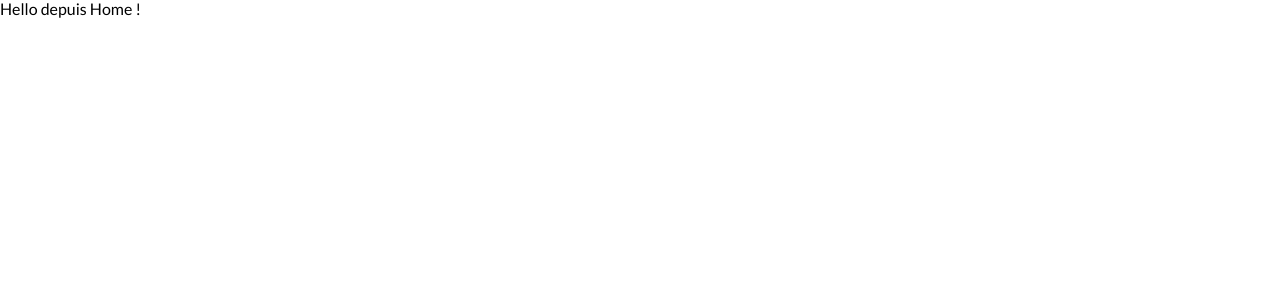
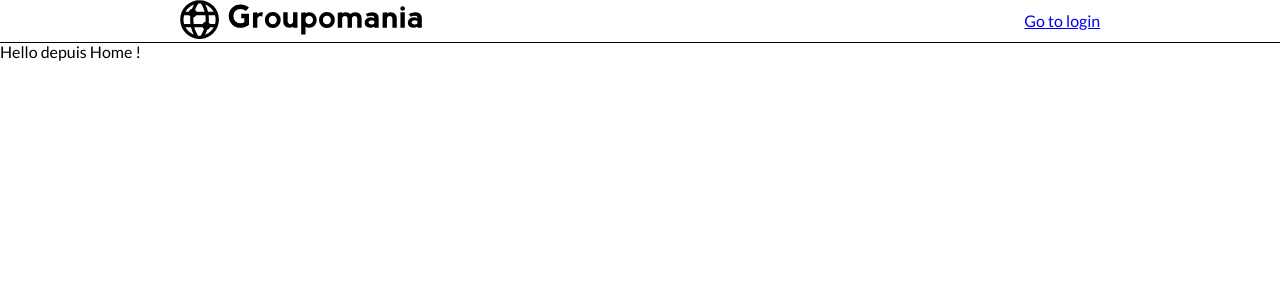
Before and after one commit to Hugo-LML/P7_OpenClassrooms, a React (Create React App) app in the folder frontend/: page / in a window 1280 px wide. Shown: the top 300 px of the page. Built offline with nearby package versions, Linux system fonts and the light colour scheme; no server answers.

Commit message:
Initialization of Redux

```diff
--- a/frontend/package.json
+++ b/frontend/package.json
@@ -8,10 +8,16 @@
     "@testing-library/user-event": "^13.5.0",
     "axios": "^0.26.1",
     "dotenv": "^16.0.0",
+    "js-cookie": "^3.0.1",
     "react": "^18.0.0",
     "react-dom": "^18.0.0",
+    "react-redux": "^8.0.0",
     "react-router-dom": "^6.3.0",
     "react-scripts": "5.0.1",
+    "redux": "^4.1.2",
+    "redux-devtools-extension": "^2.13.9",
+    "redux-logger": "^3.0.6",
+    "redux-thunk": "^2.4.1",
     "sass": "^1.50.0",
     "web-vitals": "^2.1.4"
   },
--- a/frontend/src/App.js
+++ b/frontend/src/App.js
@@ -2,9 +2,12 @@ import React, { useEffect, useState } from 'react';
 import Routes from './components/Routes';
 import { UidContext } from './components/AppContext';
 import axios from 'axios';
+import { useDispatch } from 'react-redux';
+import { getUser } from './actions/user.action';
 
 const App = () => {
 	const [uid, setUid] = useState('');
+	const dispatch = useDispatch();
 
 	useEffect(() => {
 		const fetchToken = async () => {
@@ -15,7 +18,11 @@ const App = () => {
 				.catch((err) => console.log(err));
 		};
 		fetchToken();
-	}, [uid]);
+
+		if (uid) {
+			dispatch(getUser(uid));
+		}
+	}, [uid, dispatch]);
 
 	return (
 		<UidContext.Provider value={uid}>
--- /dev/null
+++ b/frontend/src/actions/user.action.js
@@ -0,0 +1,13 @@
+import axios from "axios";
+
+export const GET_USER = "GET_USER";
+
+export const getUser = (uid) => {
+    return (dispatch) => {
+        return axios.get(`${process.env.REACT_APP_API_URL}api/user/${uid}`, {withCredentials: true})
+            .then((res) => {
+                dispatch({type: GET_USER, payload: res.data});
+            })
+            .catch((err) => console.log(err));
+    }
+}
--- /dev/null
+++ b/frontend/src/components/Log/Logout.js
@@ -0,0 +1,24 @@
+import React from 'react';
+import axios from 'axios';
+import cookie from 'js-cookie';
+
+const Logout = () => {
+    const removeCookie = (key) => {
+        if (window !== undefined) {
+            cookie.remove(key, {expires: 1});
+        }
+    };
+
+    const logout = async () => {
+        await axios.get(`${process.env.REACT_APP_API_URL}api/auth/logout`, {withCredentials: true})
+            .then(() => removeCookie('jwt'))
+            .catch((err) => console.log(err));
+        window.location = "/";
+    };
+
+    return (
+        <p onClick={logout}>Se déconnecter</p>
+    );
+};
+
+export default Logout;
--- /dev/null
+++ b/frontend/src/components/Navbar.js
@@ -0,0 +1,32 @@
+import React, { useContext } from 'react';
+import { useSelector } from 'react-redux';
+import { NavLink } from 'react-router-dom';
+import { UidContext } from './AppContext';
+import Logout from './Log/Logout';
+
+const Navbar = () => {
+    const uid = useContext(UidContext);
+    const userData = useSelector((state) => state.userReducer);
+
+    return (
+        <nav className='navbar'>
+            <NavLink end to="/">
+                <img src="./img/icon-left-font-monochrome-black.svg" alt="logo" />
+            </NavLink>
+            {uid && userData[0] ? (
+                <>
+                    <NavLink end to="/profil">
+                        <p>Hello {userData[0].pseudo} !</p>
+                    </NavLink>
+                    <Logout />
+                </>
+            ) : (
+                <NavLink end to="/profil">
+                    <p>Go to login</p>
+                </NavLink>
+            )}
+        </nav>
+    );
+};
+
+export default Navbar;
--- a/frontend/src/components/Routes/index.js
+++ b/frontend/src/components/Routes/index.js
@@ -2,11 +2,13 @@ import React from 'react';
 import { BrowserRouter as Router, Routes, Route } from 'react-router-dom';
 import Home from '../../pages/Home';
 import Profil from '../../pages/Profil';
+import Navbar from '../Navbar';
 
 const index = () => {
     return (
         <div>
             <Router>
+                <Navbar />
                 <Routes>
                     <Route path='/' exact element={<Home />} />
                     <Route path='/profil' exact element={<Profil />} />
--- a/frontend/src/index.js
+++ b/frontend/src/index.js
@@ -2,10 +2,22 @@ import React from 'react';
 import ReactDOM from 'react-dom/client';
 import App from './App';
 import './styles/main.scss';
+import { Provider } from 'react-redux';
+import { applyMiddleware, createStore } from 'redux';
+import thunk from 'redux-thunk';
+import rootReducer from './reducers';
+
+// Dev tools
+import { composeWithDevTools } from 'redux-devtools-extension';
+import logger from 'redux-logger';
+
+const store = createStore(rootReducer, composeWithDevTools(applyMiddleware(thunk, logger)));
 
 const root = ReactDOM.createRoot(document.getElementById('root'));
 root.render(
 	<React.StrictMode>
-		<App />
+		<Provider store ={store}>
+			<App />
+		</Provider>
   	</React.StrictMode>
 );
--- /dev/null
+++ b/frontend/src/reducers/index.js
@@ -0,0 +1,6 @@
+import { combineReducers } from "redux";
+import userReducer from "./user.reducer";
+
+export default combineReducers({
+    userReducer,
+})
--- /dev/null
+++ b/frontend/src/reducers/user.reducer.js
@@ -0,0 +1,13 @@
+import { GET_USER } from "../actions/user.action";
+
+const initialState = {};
+
+export default function userReducer(state = initialState, action) {
+    switch (action.type) {
+        case GET_USER:
+            return action.payload;
+
+        default:
+            return state;
+    }
+}
--- /dev/null
+++ b/frontend/src/styles/components/_navbar.scss
@@ -0,0 +1,9 @@
+.navbar {
+    display: flex;
+    justify-content: space-around;
+    align-items: center;
+    border-bottom: 1px solid black;
+    img {
+        width: 50%;
+    }
+}
--- a/frontend/src/styles/main.scss
+++ b/frontend/src/styles/main.scss
@@ -6,3 +6,5 @@
 
 @import "./pages/home";
 @import "./pages/profil";
+
+@import "./components/navbar";
```
Also changed, not shown: 1 other file (tests, documents, lock files or other folders).
